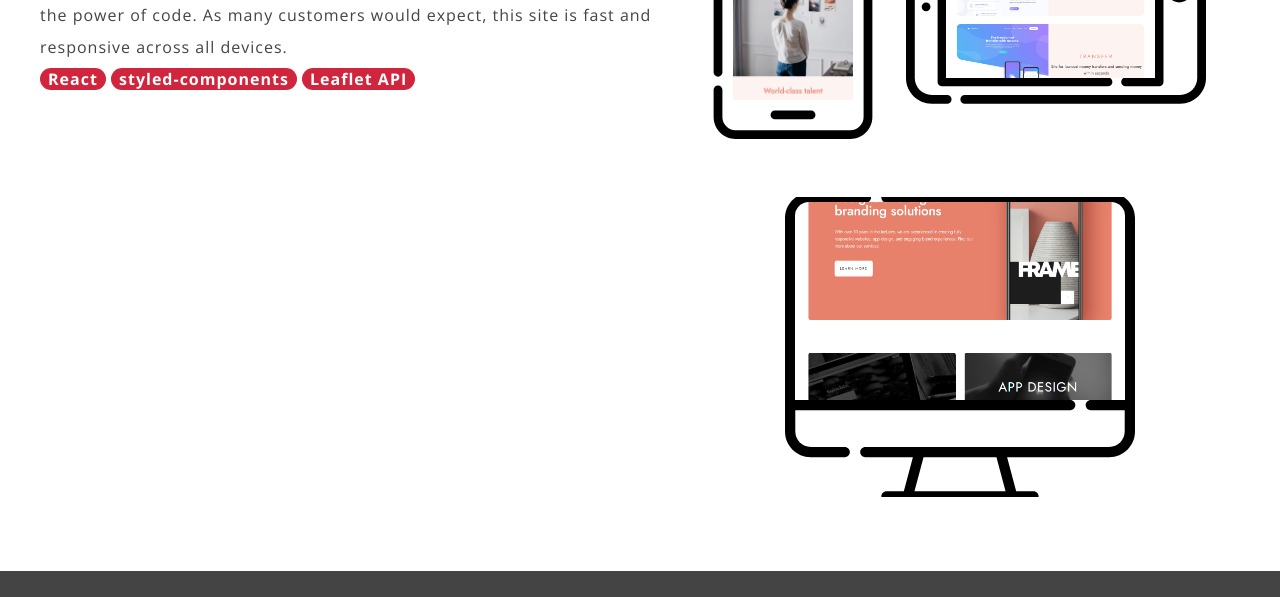
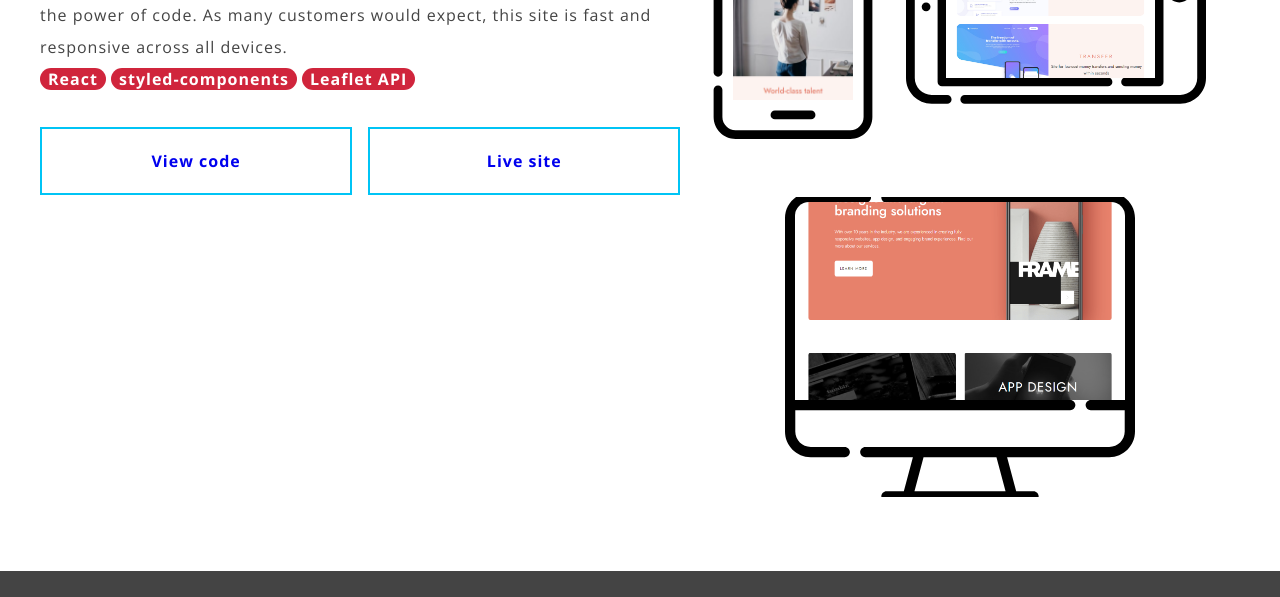
Before and after one commit to BBrownley/BBrownley.github.io, a website: page index.html in a window 1280 px wide. Shown: the part 1755-2352 px from the top of the page. Drawn offline with nearby package versions, Linux system fonts and the light colour scheme.

Commit message:
Added designo project to portfolio

```diff
--- a/index.html
+++ b/index.html
@@ -112,6 +112,10 @@
               <span class="skill-tag">React</span>
               <span class="skill-tag">styled-components</span>
               <span class="skill-tag">Leaflet API</span>
+              <div class="project-actions">
+                <a href="https://github.com/BBrownley/designo" target="_blank">View code</a>
+                <a href="https://bbrownley.github.io/designo/" target="_blank">Live site</a>
+              </div>
             </div>
             <div class="project-images">
               <div class="outline-mobile"><div class="image-mobile"></div></div>
--- a/styles/base/_dark-mode.scss
+++ b/styles/base/_dark-mode.scss
@@ -70,4 +70,12 @@
       background-image: url("/images/computer-light.svg");
     }
   }
+  .project .project-actions {
+    a {
+      border: 2px solid $primary-color-dark;
+      &:hover {
+        border: 2px solid $primary-color-dark;
+      }
+    }
+  }
 }
--- a/styles/components/_footer.scss
+++ b/styles/components/_footer.scss
@@ -22,5 +22,6 @@ footer {
   }
   .credit {
     color: white;
+    margin-top: 1rem;
   }
 }
--- a/styles/components/_project.scss
+++ b/styles/components/_project.scss
@@ -38,6 +38,28 @@
       width: 350px;
       margin-top: 3rem;
       position: relative;
+    }
+  }
+  .project-actions {
+    margin-top: 2rem;
+    display: flex;
+    a {
+      border: 2px solid $primary-color;
+      padding: 1rem;
+      flex: 1;
+      text-align: center;
+      &:hover {
+        border: 2px solid $primary-color;
+      }
+      &:nth-of-type(1) {
+        margin-right: 0.5rem;
+      }
+      &:nth-of-type(2) {
+        margin-left: 0.5rem;
+      }
+    }
+    button {
+      border-radius: 0;
     }
   }
   h3 {
```
Also changed, not shown: styles/main.min.css.
